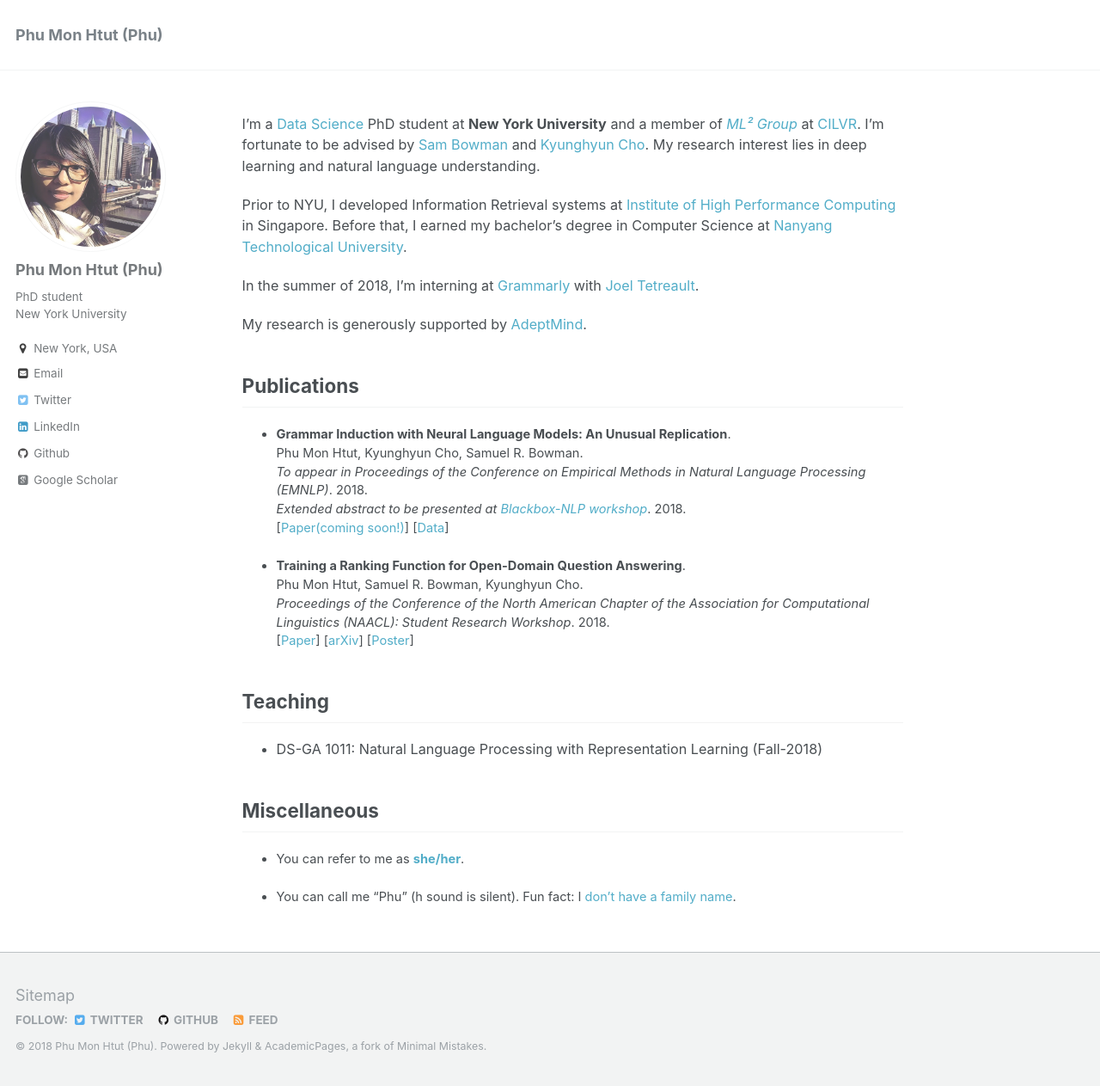
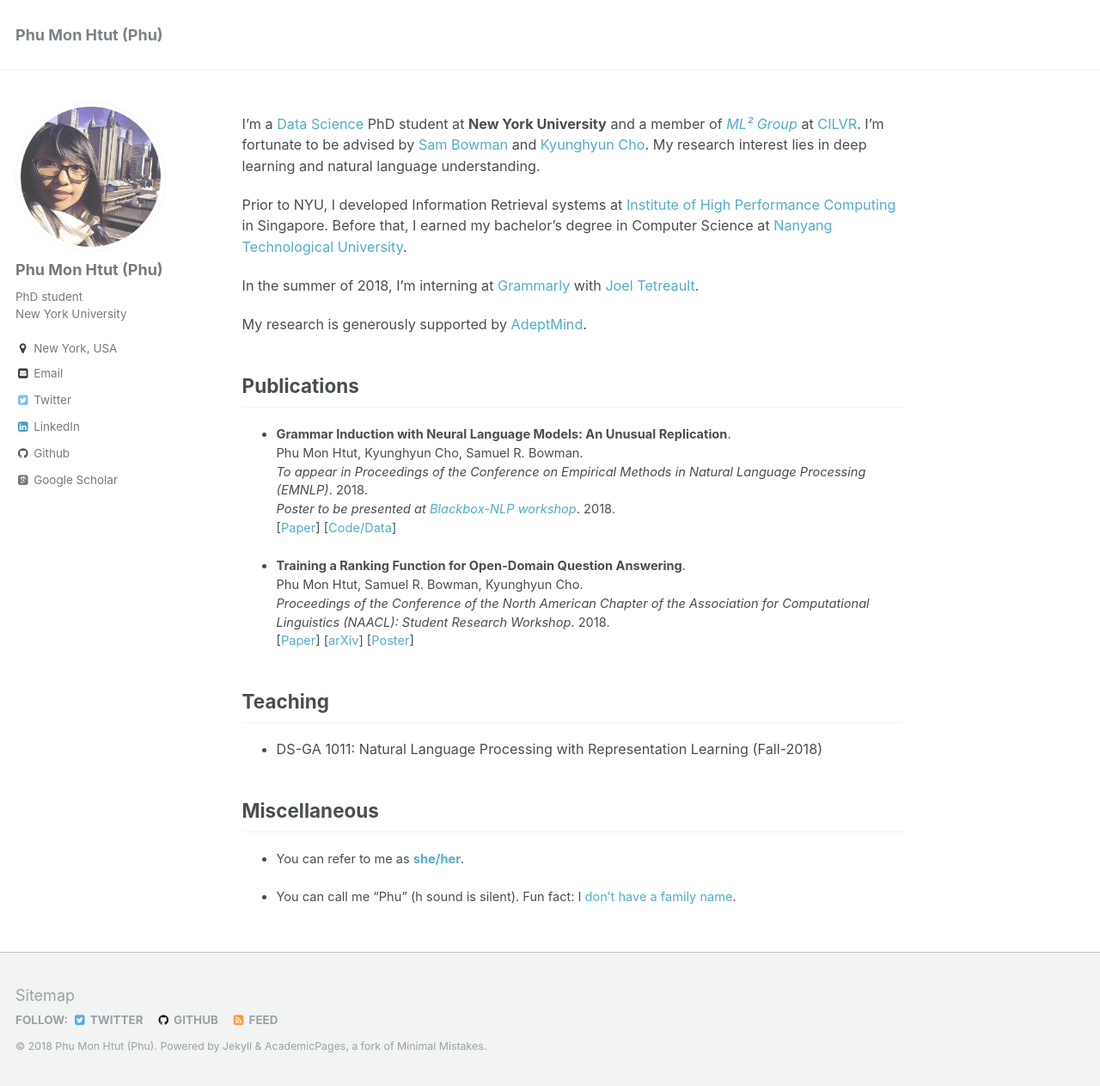
Before and after one commit to phu-pmh/phu-pmh.github.io, a Jekyll site: the page built from _pages/about.md, in a window 1280 px wide and 1263 px high. Shown: the whole window at 86% size. Built offline with Jekyll 4.4.1, drawn with Linux system fonts in a browser that asks for light colours; some web fonts are replaced.

Commit message:
update paper

```diff
--- a/_pages/about.md
+++ b/_pages/about.md
@@ -23,8 +23,8 @@ Publications
 * **Grammar Induction with Neural Language Models: An Unusual Replication**.
   Phu Mon Htut, Kyunghyun Cho, Samuel R. Bowman.
   *To appear in Proceedings of the Conference on Empirical Methods in Natural Language Processing (EMNLP)*. 2018.
-  *Extended abstract to be presented at [Blackbox-NLP workshop](https://blackboxnlp.github.io/)*. 2018.
-  [[Paper(coming soon!)]()] [[Data](https://github.com/phu-pmh/PRPN-Analysis)]
+  *Poster to be presented at [Blackbox-NLP workshop](https://blackboxnlp.github.io/)*. 2018.
+  [[Paper](/publications/2018EMNLP/grammar-induction-neural.pdf)] [[Code/Data](https://github.com/phu-pmh/PRPN-Analysis)]
 
 * **Training a Ranking Function for Open-Domain Question Answering**.
   Phu Mon Htut, Samuel R. Bowman, Kyunghyun Cho.
```
Also changed, not shown: 2 other files.
